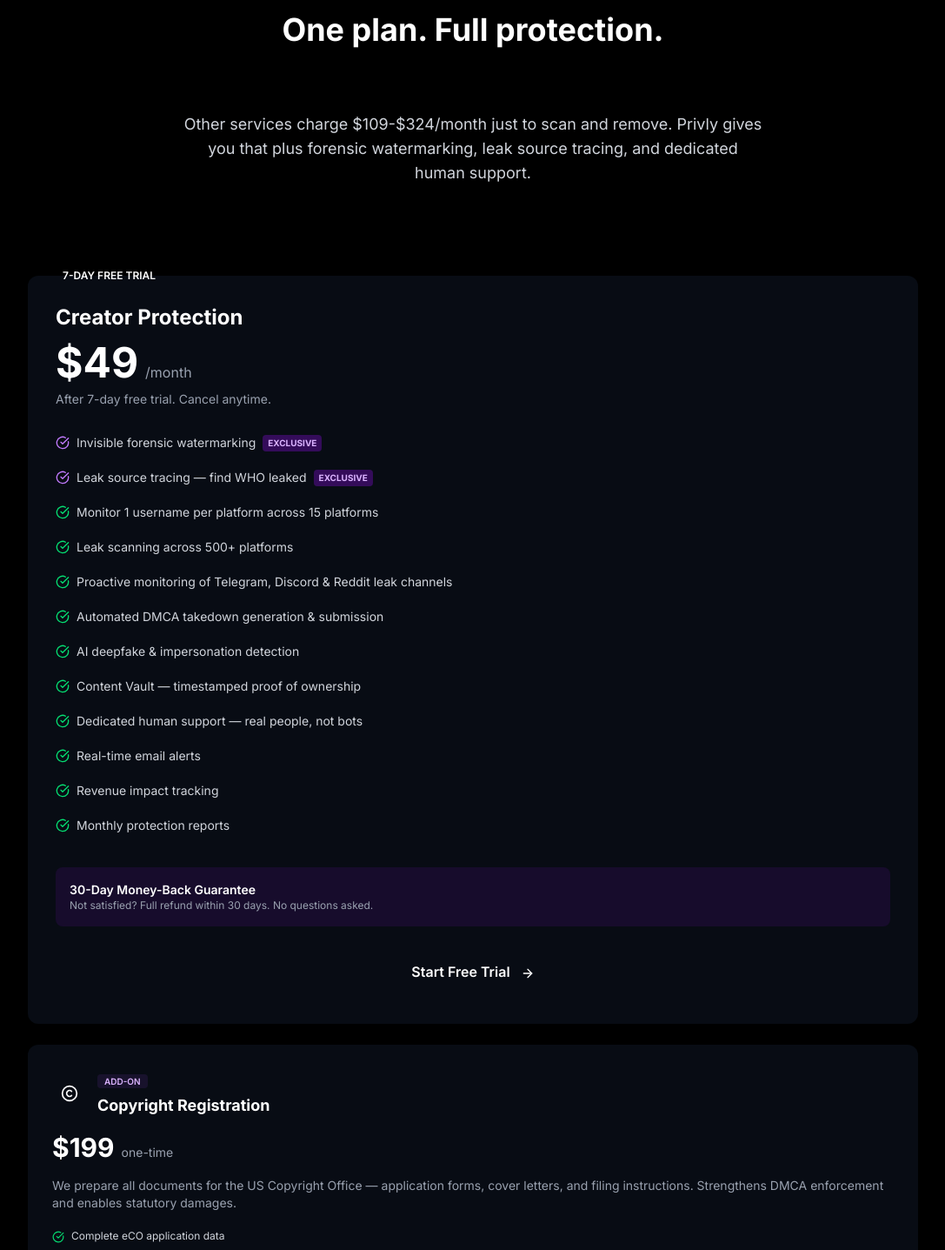
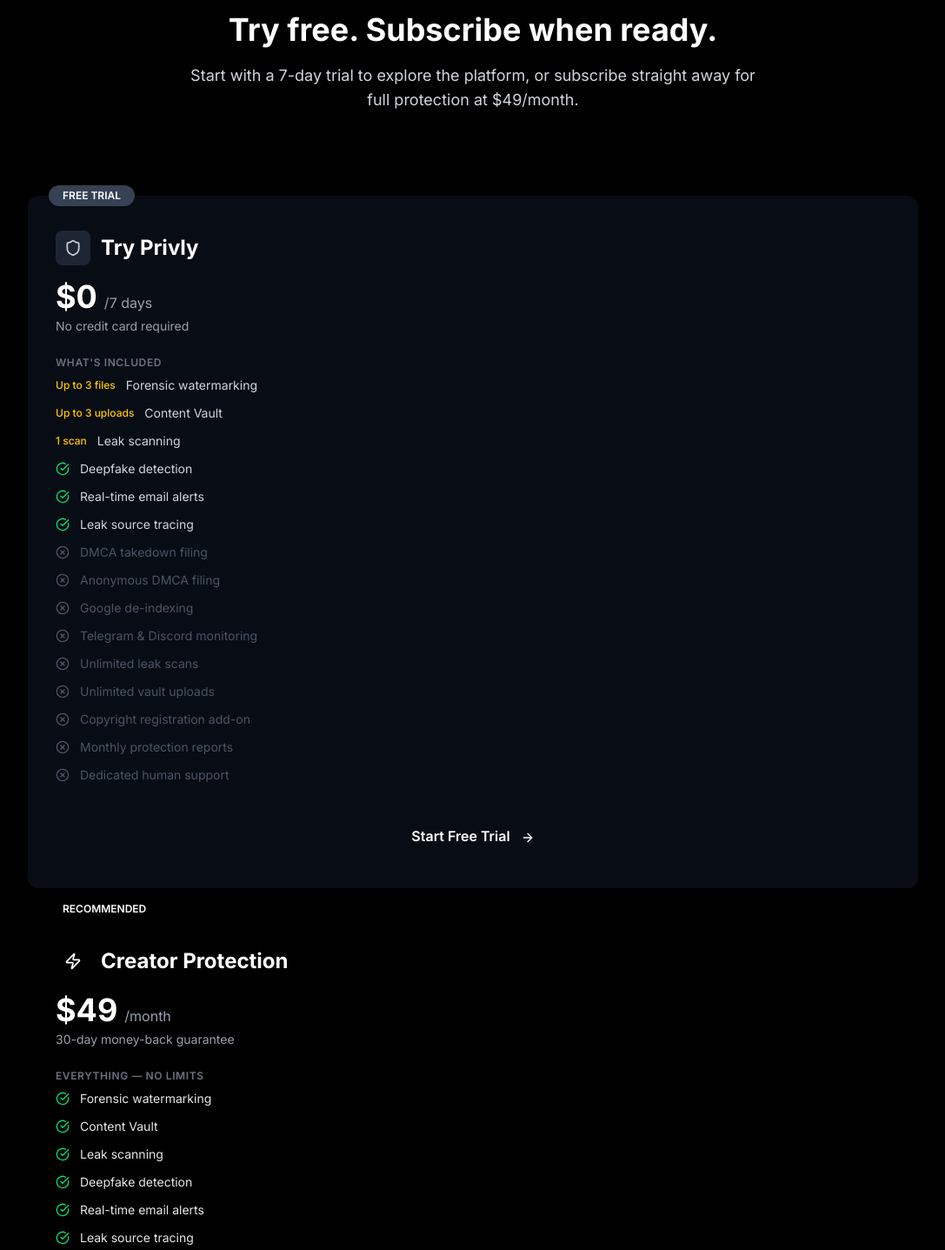
Before and after one commit to jonoairey/privly-public, a Next.js app: page /pricing in a window 1280 px wide. Shown: the part 100-1537 px from the top of the page at 87% size, without its empty margins (96-1183 px from the left). Built offline with nearby package versions, Linux system fonts and the light colour scheme; no server answers.

Commit message:
adding option for free trial and paid signup

```diff
--- a/app/page.tsx
+++ b/app/page.tsx
@@ -64,15 +64,21 @@
                 Forensic watermarking meets automated enforcement. Catch leakers. Protect your content. Get paid for what you create.
               </p>
 
-              <div className="flex flex-col sm:flex-row gap-4 mb-3">
+              <div className="flex flex-col sm:flex-row gap-3 mb-3">
                 <a
-                  href={APP_URL}
+                  href={`${APP_URL}/auth/signup`}
                   className="inline-flex items-center justify-center px-8 py-4 bg-gradient-to-r from-purple-600 to-pink-600 rounded-lg font-semibold hover:opacity-90 transition-opacity"
                 >
-                  Start Free Trial <ArrowRight className="w-4 h-4 ml-2" />
+                  Get Started <ArrowRight className="w-4 h-4 ml-2" />
+                </a>
+                <a
+                  href="/pricing"
+                  className="inline-flex items-center justify-center px-8 py-4 border border-gray-600 rounded-lg font-semibold text-white hover:bg-gray-800 transition-colors"
+                >
+                  View Pricing
                 </a>
               </div>
-              <p className="text-sm text-gray-400">7-day free trial. No credit card required.</p>
+              <p className="text-sm text-gray-400">Free 7-day trial or $49/mo for full protection. No credit card required to start.</p>
 
               {/* Compact stats row */}
               <div className="flex flex-wrap gap-6 mt-8 pt-8 border-t border-gray-800">
@@ -400,13 +406,21 @@
           <p className="text-lg text-gray-300 mb-8 reveal">
             Join creators who are taking back control of their content and their revenue.
           </p>
-          <a
-            href={APP_URL}
-            className="inline-flex items-center px-10 py-4 bg-gradient-to-r from-purple-600 to-pink-600 rounded-lg font-semibold hover:opacity-90 transition-opacity reveal"
-          >
-            Start Free Trial <ArrowRight className="w-5 h-5 ml-2" />
-          </a>
-          <p className="text-gray-400 text-sm mt-4 reveal">7-day free trial. No credit card required. Cancel anytime.</p>
+          <div className="flex flex-col sm:flex-row items-center justify-center gap-4 reveal">
+            <a
+              href={`${APP_URL}/auth/signup`}
+              className="inline-flex items-center px-8 py-4 border border-gray-600 rounded-lg font-semibold text-white hover:bg-gray-800 transition-colors"
+            >
+              Start Free Trial
+            </a>
+            <a
+              href={`${APP_URL}/auth/signup`}
+              className="inline-flex items-center px-8 py-4 bg-gradient-to-r from-purple-600 to-pink-600 rounded-lg font-semibold hover:opacity-90 transition-opacity"
+            >
+              Get Full Protection — $49/mo <ArrowRight className="w-5 h-5 ml-2" />
+            </a>
+          </div>
+          <p className="text-gray-400 text-sm mt-4 reveal">No credit card required for trial. 30-day money-back guarantee on subscriptions.</p>
         </div>
       </section>
 
--- a/app/pricing/page.tsx
+++ b/app/pricing/page.tsx
@@ -4,19 +4,57 @@
 import { PLAN, COPYRIGHT_ADDON, APP_URL } from '@/lib/constants';
 import { generateProductSchema, generateFAQSchema } from '@/lib/seo';
 import RoiCalculator from '@/components/roi-calculator';
-import { CheckCircle, ArrowRight, Copyright } from 'lucide-react';
+import { CheckCircle, XCircle, ArrowRight, Copyright, Zap, Shield } from 'lucide-react';
 
 export const metadata = genMeta({
   title: 'Pricing',
-  description: 'Privly pricing: $49/month for forensic watermarking, leak source tracing, proactive monitoring, content protection, and dedicated human support. Plus $199 copyright registration add-on.',
+  description: 'Privly pricing: Start with a free 7-day trial or subscribe to the full Creator Protection plan at $49/month. Forensic watermarking, leak source tracing, proactive monitoring, and dedicated human support.',
   path: '/pricing',
 });
+
+const TRIAL_FEATURES = [
+  { name: 'Forensic watermarking', trial: 'Up to 3 files', pro: true },
+  { name: 'Content Vault', trial: 'Up to 3 uploads', pro: true },
+  { name: 'Leak scanning', trial: '1 scan', pro: true },
+  { name: 'Deepfake detection', trial: true, pro: true },
+  { name: 'Real-time email alerts', trial: true, pro: true },
+  { name: 'Leak source tracing', trial: true, pro: true },
+  { name: 'DMCA takedown filing', trial: false, pro: true },
+  { name: 'Anonymous DMCA filing', trial: false, pro: true },
+  { name: 'Google de-indexing', trial: false, pro: true },
+  { name: 'Telegram & Discord monitoring', trial: false, pro: true },
+  { name: 'Unlimited leak scans', trial: false, pro: true },
+  { name: 'Unlimited vault uploads', trial: false, pro: true },
+  { name: 'Copyright registration add-on', trial: false, pro: true },
+  { name: 'Monthly protection reports', trial: false, pro: true },
+  { name: 'Dedicated human support', trial: false, pro: true },
+];
+
+function FeatureCheck({ value }: { value: boolean | string }) {
+  if (value === false) {
+    return <XCircle className="w-4 h-4 text-gray-600 flex-shrink-0" />;
+  }
+  if (value === true) {
+    return <CheckCircle className="w-4 h-4 text-green-400 flex-shrink-0" />;
+  }
+  return (
+    <span className="text-xs text-yellow-400 font-medium">{value}</span>
+  );
+}
 
 export default function PricingPage() {
   const faqItems = [
     {
-      q: 'Why one plan?',
-      a: "Full protection shouldn't depend on your income bracket. Whether you're just starting or earning six figures, you deserve the same tools to protect your content.",
+      q: 'What can I do on the free trial?',
+      a: "You get 7 days to try Privly's core features: upload up to 3 files with forensic watermarking, run 1 leak scan, and explore the dashboard. DMCA takedowns, monitoring, and unlimited scans are available when you subscribe.",
+    },
+    {
+      q: 'Do I need a credit card for the trial?',
+      a: "No. Sign up with just your email. You won't be charged anything during the trial. When you're ready to subscribe, you can upgrade from inside the app.",
+    },
+    {
+      q: 'Can I skip the trial and subscribe directly?',
+      a: "Yes. Sign up, and you can go straight to the billing page to subscribe at $49/month. You'll get instant access to everything — including DMCA takedowns, monitoring, and unlimited scans.",
     },
     {
       q: 'How is $49/mo possible when competitors charge $109+?',
@@ -56,107 +94,136 @@
       <Header />
 
       <main className="pt-28 pb-0">
-        {/* Hero — compact with price front and center */}
+        {/* Hero */}
         <section className="relative w-full pb-12 px-4 sm:px-6 lg:px-8">
           <div className="absolute inset-0 bg-gradient-to-b from-purple-950/20 via-black to-black" />
-
           <div className="relative max-w-4xl mx-auto text-center">
             <h1 className="text-4xl sm:text-5xl lg:text-6xl font-bold leading-tight mb-4">
-              One plan. Full protection.
+              Try free. Subscribe when ready.
             </h1>
-            <div className="text-4xl sm:text-5xl font-bold text-transparent bg-clip-text bg-gradient-to-r from-purple-400 to-pink-400 mb-4">
-              {PLAN.price}/month
-            </div>
-            <p className="text-lg text-gray-300 mb-2 max-w-2xl mx-auto">
-              Other services charge $109-$324/month just to scan and remove. Privly gives you that plus forensic watermarking, leak source tracing, and dedicated human support.
+            <p className="text-lg text-gray-300 max-w-2xl mx-auto">
+              Start with a 7-day trial to explore the platform, or subscribe straight away for full protection at {PLAN.price}/month.
             </p>
           </div>
         </section>
 
-        {/* Pricing Card + Copyright Add-On side by side on desktop */}
+        {/* Two Plan Cards */}
         <section className="relative w-full py-12 px-4 sm:px-6 lg:px-8">
-          <div className="max-w-5xl mx-auto grid lg:grid-cols-3 gap-6">
-            {/* Main Pricing Card — takes 2 cols */}
-            <div className="lg:col-span-2 relative bg-gray-900/50 rounded-xl p-8 sm:p-10 border border-purple-500/20">
+          <div className="max-w-5xl mx-auto grid md:grid-cols-2 gap-6">
+
+            {/* Free Trial Card */}
+            <div className="relative rounded-xl p-8 border border-gray-700/50 bg-gray-900/50 flex flex-col">
               <div className="absolute -top-3 left-6">
-                <div className="bg-gradient-to-r from-purple-600 to-pink-600 px-4 py-1 rounded-full text-xs font-semibold text-white">
-                  7-DAY FREE TRIAL
+                <div className="bg-gray-700 px-4 py-1 rounded-full text-xs font-semibold text-white">
+                  FREE TRIAL
                 </div>
               </div>
 
-              <div className="mb-6">
-                <h2 className="text-2xl font-bold mb-3">{PLAN.name}</h2>
-                <div className="flex items-baseline gap-2 mb-2">
-                  <span className="text-5xl font-bold text-white">{PLAN.price}</span>
-                  <span className="text-gray-400">/month</span>
+              <div className="flex items-center gap-3 mb-4 mt-2">
+                <div className="w-10 h-10 rounded-lg bg-gray-700/50 flex items-center justify-center">
+                  <Shield className="w-5 h-5 text-gray-300" />
                 </div>
-                <p className="text-sm text-gray-400">After 7-day free trial. Cancel anytime.</p>
+                <h2 className="text-2xl font-bold">Try Privly</h2>
               </div>
 
-              <div className="grid sm:grid-cols-2 gap-x-6 gap-y-2 mb-8">
-                {PLAN.features.map((feature: string, idx: number) => (
-                  <div key={idx} className="flex items-start gap-2 py-1.5">
-                    <CheckCircle className={`w-4 h-4 flex-shrink-0 mt-0.5 ${idx < 2 ? 'text-purple-400' : 'text-green-400'}`} />
-                    <div className="flex items-center gap-2">
-                      <span className="text-sm text-gray-300">{feature}</span>
-                      {idx < 2 && (
-                        <span className="text-[10px] font-bold text-purple-300 bg-purple-600/30 border border-purple-400/40 px-1.5 py-0.5 rounded">
-                          EXCLUSIVE
+              <div className="flex items-baseline gap-2 mb-1">
+                <span className="text-4xl font-bold text-white">$0</span>
+                <span className="text-gray-400">/7 days</span>
+              </div>
+              <p className="text-sm text-gray-400 mb-6">No credit card required</p>
+
+              <div className="space-y-3 mb-8 flex-1">
+                <p className="text-xs text-gray-500 font-semibold uppercase tracking-wider mb-2">What&apos;s included</p>
+                {TRIAL_FEATURES.map((f, i) => (
+                  <div key={i} className="flex items-center gap-3">
+                    <FeatureCheck value={f.trial} />
+                    <span className={`text-sm ${f.trial ? 'text-gray-300' : 'text-gray-600'}`}>
+                      {f.name}
                     </span>
-                      )}
-                    </div>
                   </div>
                 ))}
               </div>
 
-              {/* Guarantee */}
-              <div className="mb-6 p-4 bg-purple-600/10 border border-purple-500/20 rounded-lg">
-                <p className="text-sm text-white font-semibold">30-Day Money-Back Guarantee</p>
-                <p className="text-xs text-gray-400">Not satisfied? Full refund within 30 days. No questions asked.</p>
+              <a
+                href={`${APP_URL}/auth/signup`}
+                className="w-full block text-center px-8 py-4 border border-gray-600 rounded-lg font-semibold text-white hover:bg-gray-800 transition-colors"
+              >
+                Start Free Trial <ArrowRight className="inline-block w-4 h-4 ml-2" />
+              </a>
+            </div>
+
+            {/* Pro Plan Card */}
+            <div className="relative rounded-xl p-8 border border-purple-500/30 bg-gradient-to-b from-purple-950/20 to-gray-900/50 flex flex-col">
+              <div className="absolute -top-3 left-6">
+                <div className="bg-gradient-to-r from-purple-600 to-pink-600 px-4 py-1 rounded-full text-xs font-semibold text-white">
+                  RECOMMENDED
+                </div>
+              </div>
+
+              <div className="flex items-center gap-3 mb-4 mt-2">
+                <div className="w-10 h-10 rounded-lg bg-gradient-to-br from-purple-600 to-pink-600 flex items-center justify-center">
+                  <Zap className="w-5 h-5 text-white" />
+                </div>
+                <h2 className="text-2xl font-bold">{PLAN.name}</h2>
+              </div>
+
+              <div className="flex items-baseline gap-2 mb-1">
+                <span className="text-4xl font-bold text-white">{PLAN.price}</span>
+                <span className="text-gray-400">/month</span>
+              </div>
+              <p className="text-sm text-gray-400 mb-6">30-day money-back guarantee</p>
+
+              <div className="space-y-3 mb-8 flex-1">
+                <p className="text-xs text-gray-500 font-semibold uppercase tracking-wider mb-2">Everything — no limits</p>
+                {TRIAL_FEATURES.map((f, i) => (
+                  <div key={i} className="flex items-center gap-3">
+                    <CheckCircle className="w-4 h-4 text-green-400 flex-shrink-0" />
+                    <span className="text-sm text-gray-200">{f.name}</span>
+                  </div>
+                ))}
               </div>
 
               <a
                 href={`${APP_URL}/auth/signup`}
                 className="w-full block text-center px-8 py-4 bg-gradient-to-r from-purple-600 to-pink-600 rounded-lg font-semibold hover:opacity-90 transition-opacity"
               >
-                Start Free Trial <ArrowRight className="inline-block w-4 h-4 ml-2" />
+                Get Full Protection <ArrowRight className="inline-block w-4 h-4 ml-2" />
               </a>
+              <p className="text-center text-xs text-gray-500 mt-3">Subscribe from inside the app after signing up</p>
             </div>
+          </div>
+        </section>
 
-            {/* Copyright Add-On — takes 1 col */}
-            <div className="rounded-xl p-7 border border-gray-800 bg-gray-900/50 flex flex-col">
-              <div className="flex items-center gap-3 mb-4">
-                <div className="w-10 h-10 rounded-lg bg-gradient-to-br from-purple-600 to-pink-600 flex items-center justify-center flex-shrink-0">
-                  <Copyright className="w-5 h-5 text-white" />
+        {/* Copyright Add-On */}
+        <section className="relative w-full py-8 px-4 sm:px-6 lg:px-8">
+          <div className="max-w-5xl mx-auto">
+            <div className="rounded-xl p-7 border border-gray-800 bg-gray-900/50 flex flex-col sm:flex-row sm:items-center gap-6">
+              <div className="flex items-center gap-4 flex-1">
+                <div className="w-12 h-12 rounded-lg bg-gradient-to-br from-purple-600 to-pink-600 flex items-center justify-center flex-shrink-0">
+                  <Copyright className="w-6 h-6 text-white" />
                 </div>
                 <div>
+                  <div className="flex items-center gap-2 mb-1">
                     <span className="text-[10px] font-semibold text-purple-300 bg-purple-500/10 border border-purple-500/30 px-2 py-0.5 rounded">ADD-ON</span>
-                  <h3 className="text-lg font-bold mt-1">Copyright Registration</h3>
+                    <h3 className="text-lg font-bold">Copyright Registration</h3>
+                  </div>
+                  <p className="text-sm text-gray-400">
+                    We prepare all US Copyright Office documents — application forms, cover letter, and filing instructions. Strengthens DMCA enforcement and enables statutory damages.
+                  </p>
                 </div>
               </div>
-
-              <div className="flex items-baseline gap-2 mb-4">
+              <div className="text-right flex-shrink-0">
+                <div className="flex items-baseline gap-1">
                   <span className="text-3xl font-bold text-white">{COPYRIGHT_ADDON.price}</span>
                   <span className="text-sm text-gray-400">one-time</span>
                 </div>
-
-              <p className="text-sm text-gray-400 mb-5 flex-1">
-                We prepare all documents for the US Copyright Office — application forms, cover letters, and filing instructions. Strengthens DMCA enforcement and enables statutory damages.
-              </p>
-
-              <div className="space-y-2">
-                {['Complete eCO application data', 'Professional cover letter', 'Step-by-step filing guide', 'Ready within 24 hours'].map((item, i) => (
-                  <div key={i} className="flex items-start gap-2">
-                    <CheckCircle className="w-3.5 h-3.5 text-green-400 flex-shrink-0 mt-0.5" />
-                    <span className="text-xs text-gray-300">{item}</span>
-                  </div>
-                ))}
+                <p className="text-xs text-gray-500">Available with Pro subscription</p>
               </div>
             </div>
           </div>
         </section>
 
-        {/* Competitor Comparison — streamlined */}
+        {/* Competitor Comparison */}
         <section className="relative w-full py-16 px-4 sm:px-6 lg:px-8 bg-gray-950/50">
           <div className="max-w-5xl mx-auto">
             <h2 className="text-3xl sm:text-4xl font-bold text-center mb-10">
@@ -164,7 +231,6 @@
             </h2>
 
             <div className="grid md:grid-cols-3 gap-5">
-              {/* Typical Service */}
               <div className="rounded-xl p-6 border border-gray-800 bg-gray-900/50">
                 <h3 className="text-lg font-bold mb-5 text-gray-400">Typical Service</h3>
                 <ul className="space-y-3 text-sm text-gray-400">
@@ -176,7 +242,6 @@
                 </ul>
               </div>
 
-              {/* Privly */}
               <div className="rounded-xl p-6 border border-purple-500/30 bg-purple-950/10 relative">
                 <div className="absolute -top-2.5 left-5">
                   <span className="text-[10px] font-bold text-purple-300 bg-purple-600/30 border border-purple-500/40 px-3 py-1 rounded-full uppercase tracking-wider">Privly</span>
@@ -192,11 +257,10 @@
                 </ul>
               </div>
 
-              {/* DIY */}
               <div className="rounded-xl p-6 border border-gray-800 bg-gray-900/50">
                 <h3 className="text-lg font-bold mb-5 text-gray-400">DIY Approach</h3>
                 <ul className="space-y-3 text-sm text-gray-400">
-                  <li>Free (your time isn't)</li>
+                  <li>Free (your time isn&apos;t)</li>
                   <li>Manual Google searches</li>
                   <li>Hours of your time weekly</li>
                   <li>No enforcement tools</li>
@@ -221,7 +285,6 @@
         <section className="relative w-full py-16 px-4 sm:px-6 lg:px-8 bg-gray-950/50">
           <div className="max-w-3xl mx-auto">
             <h2 className="text-3xl sm:text-4xl font-bold text-center mb-10">Common Questions</h2>
-
             <div className="space-y-4">
               {faqItems.map((item, i) => (
                 <div key={i} className="rounded-xl border border-gray-800 bg-gray-900/50 p-6">
@@ -233,24 +296,31 @@
           </div>
         </section>
 
-        {/* Final CTA */}
+        {/* Final CTA — both options */}
         <section className="relative w-full py-20 px-4 sm:px-6 lg:px-8">
           <div className="absolute inset-0 bg-gradient-to-t from-purple-950/20 via-black to-black" />
-
           <div className="relative max-w-3xl mx-auto text-center">
             <h2 className="text-4xl sm:text-5xl font-bold mb-5">
               Start protecting your content today.
             </h2>
             <p className="text-lg text-gray-300 mb-8">
-              Full protection for your content. Try it free for 7 days.
+              Try free for 7 days, or subscribe for instant full protection.
             </p>
+            <div className="flex flex-col sm:flex-row items-center justify-center gap-4">
               <a
                 href={`${APP_URL}/auth/signup`}
-              className="inline-flex items-center px-10 py-4 bg-gradient-to-r from-purple-600 to-pink-600 rounded-lg font-semibold hover:opacity-90 transition-opacity"
+                className="inline-flex items-center px-8 py-4 border border-gray-600 rounded-lg font-semibold text-white hover:bg-gray-800 transition-colors"
               >
-              Start Free Trial <ArrowRight className="w-5 h-5 ml-2" />
+                Start Free Trial
               </a>
-            <p className="text-gray-400 text-sm mt-4">7-day free trial. No credit card required. Cancel anytime.</p>
+              <a
+                href={`${APP_URL}/auth/signup`}
+                className="inline-flex items-center px-8 py-4 bg-gradient-to-r from-purple-600 to-pink-600 rounded-lg font-semibold hover:opacity-90 transition-opacity"
+              >
+                Get Full Protection — {PLAN.price}/mo <ArrowRight className="w-5 h-5 ml-2" />
+              </a>
+            </div>
+            <p className="text-gray-500 text-sm mt-4">No credit card required for trial. 30-day money-back guarantee on subscriptions.</p>
           </div>
         </section>
       </main>
--- a/components/header.tsx
+++ b/components/header.tsx
@@ -69,7 +69,7 @@
               href={`${APP_URL}/auth/signup`}
               className="btn-glow px-6 py-2 rounded-lg bg-gradient-to-r from-purple-600 to-pink-600 text-white font-semibold hover:shadow-lg hover:shadow-purple-500/50 transition-all duration-300"
             >
-              Start Free Trial
+              Get Started
             </Link>
           </div>
 
@@ -110,7 +110,7 @@
                   className="btn-glow block px-4 py-2 rounded-lg bg-gradient-to-r from-purple-600 to-pink-600 text-white font-semibold text-center hover:shadow-lg hover:shadow-purple-500/50 transition-all duration-300"
                   onClick={() => setIsMenuOpen(false)}
                 >
-                  Start Free Trial
+                  Get Started
                 </Link>
               </div>
             </nav>
```
Lines whose indentation alone changed are shown as unchanged.
